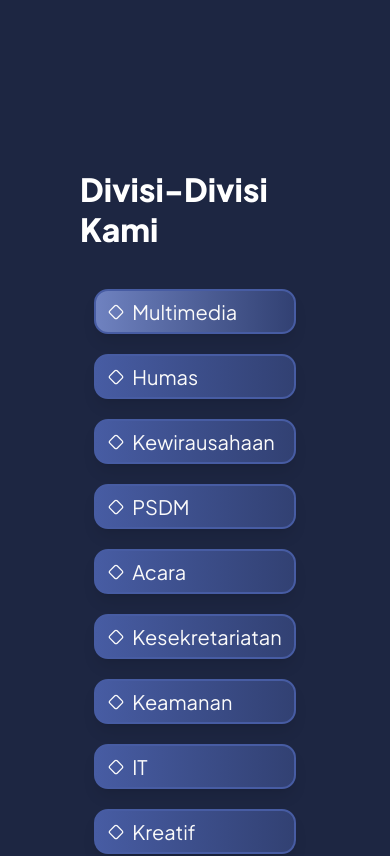
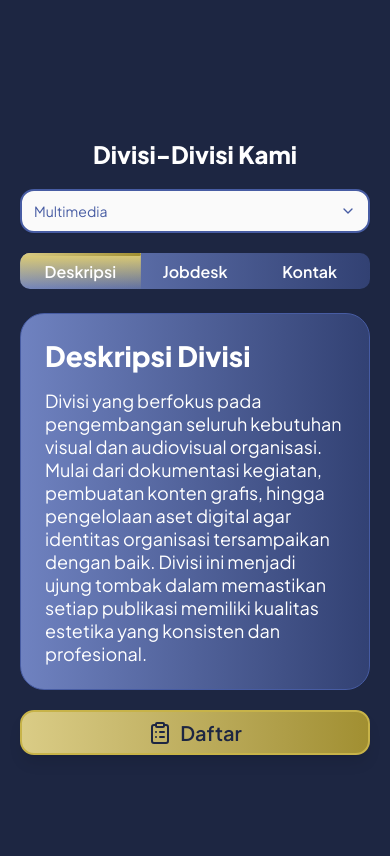
Before and after one commit to Badan-Eksekutif-Mahasiswa/fe-sistem-perekrutan-terbuka-2025, a Next.js app: page /event/1 in a window 390 px wide. Shown: the part 1440-2296 px from the top of the page. Built offline with nearby package versions, Linux system fonts and the light colour scheme.

Commit message:
feat:divisi section

```diff
--- a/src/modules/EventModule/sections/Divisi.tsx
+++ b/src/modules/EventModule/sections/Divisi.tsx
@@ -4,20 +4,31 @@ import { Button } from "@/components/ui/button";
 import { divisiData } from "../const";
 import type { DivisiDataType } from "../type";
 import { DiamondIcon, ClipboardListIcon } from "lucide-react";
-
 import { Card, CardContent } from "@/components/ui/card";
 import Image from "next/image";
+
+import {
+  Select,
+  SelectContent,
+  SelectGroup,
+  SelectItem,
+  SelectLabel,
+  SelectTrigger,
+  SelectValue,
+} from "@/components/ui/select";
+import { Tabs, TabsContent, TabsList, TabsTrigger } from "@/components/ui/tabs";
 
 const Divisi = () => {
   const [indexDivisi, setIndexDivisi] = useState(0);
   const divisiDipilih = divisiData[indexDivisi];
 
   return (
-    <main className="min-h-screen flex px-20 py-10 gap-10 flex-col items-center">
-      <h1 className="text-h1 text-white">Divisi-Divisi Kami</h1>
-      <div className="flex flex-row gap-6">
+    <main className="min-h-screen flex px-5 py-2.5 gap-5 md:px-20 md:py-10 md:gap-10 flex-col items-center">
+      <h1 className="text-h3 md:text-h1 text-white">Divisi-Divisi Kami</h1>
+      {/*  Details Divisi Desktop */}
+      <div className="flex max-md:hidden flex-col lg:flex-row gap-6">
         {/* List Divisi */}
-        <div className="flex w-fit flex-col gap-5 ">
+        <div className="flex w-fit max-lg:hidden flex-col  justify-center gap-5 ">
           {divisiData.map((item: DivisiDataType, i) => (
             <Button
               key={i}
@@ -32,13 +43,37 @@ const Divisi = () => {
           ))}
         </div>
 
-        {/* Details Divisi Desktop */}
-        <div className="flex gap-5 max-md:hidden flex-col">
-          <div className="flex flex-row gap-5">
+        <div className="lg:hidden">
+          <Select>
+            <SelectTrigger className="w-full">
+              <SelectValue
+                placeholder="Multimedia"
+                defaultValue={"multimedia"}
+              />
+            </SelectTrigger>
+            <SelectContent>
+              <SelectGroup>
+                {divisiData.map((item: DivisiDataType, i) => (
+                  <SelectItem
+                    onClick={() => setIndexDivisi(i)}
+                    key={i}
+                    value={item.nama.toLowerCase()}
+                  >
+                    {item.nama}
+                  </SelectItem>
+                ))}
+              </SelectGroup>
+            </SelectContent>
+          </Select>
+        </div>
+
+        {/* Divisi Content */}
+        <div className="flex gap-5 flex-col">
+          <div className="flex flex-col lg:flex-row gap-5">
             <div className="flex gap-5 flex-col w-fit">
               <Card className="text-center w-fit rounded-3xl z-20 justify-center flex flex-col">
                 <CardContent className="gap-2 px-3 py-3">
-                  <div className="w-72 h-72 relative rounded-lg overflow-hidden">
+                  <div className="max-lg:w-[72vw] w-72 h-72 relative rounded-lg overflow-hidden">
                     <Image
                       src={"/placeholder-1.webp"}
                       alt="Gambar PIC"
@@ -50,7 +85,7 @@ const Divisi = () => {
                     PIC & VPIC <br /> {divisiDipilih.nama}
                   </h3>
                   <p className="text-p3">
-                    {divisiDipilih.bphName[0]} & Kak {divisiDipilih.bphName[1]}
+                    {divisiDipilih.bphName[0]}, {divisiDipilih.bphName[1]}
                   </p>
                 </CardContent>
               </Card>
@@ -68,11 +103,11 @@ const Divisi = () => {
             <div className="flex flex-col h-full w-full justify-start text-white gap-5 ">
               <div className="bg-gradient-card border-1 rounded-3xl flex-1 border-primary-300 p-6 gap-4 flex flex-col ">
                 <h2 className="text-h2">Deskripsi Divisi</h2>
-                <p className="text-p3 mb">{divisiDipilih.desc}</p>
+                <p className="text-p3 ">{divisiDipilih.desc}</p>
               </div>
               <div className="bg-gradient-card border-1 rounded-3xl flex-1 border-primary-300 p-6 gap-4 flex flex-col ">
                 <h2 className="text-h2">Jobdesk</h2>
-                <p className="text-p3 mb">{divisiDipilih.jobdesc}</p>
+                <p className="text-p3 ">{divisiDipilih.jobdesc}</p>
               </div>
             </div>
           </div>
@@ -84,8 +119,86 @@ const Divisi = () => {
             <p className="text-m2">Daftar</p>
           </Button>
         </div>
+      </div>
 
-        {/* Details Divisi Mobile */}
+      {/* Details Divisi Mobile */}
+      <div className="md:hidden flex flex-col items-center gap-5 w-full">
+        <Select>
+          <SelectTrigger className="w-full">
+            <SelectValue placeholder="Multimedia" defaultValue={"multimedia"} />
+          </SelectTrigger>
+          <SelectContent>
+            <SelectGroup>
+              {divisiData.map((item: DivisiDataType, i) => (
+                <SelectItem
+                  onClick={() => setIndexDivisi(i)}
+                  key={i}
+                  value={item.nama.toLowerCase()}
+                >
+                  {item.nama}
+                </SelectItem>
+              ))}
+            </SelectGroup>
+          </SelectContent>
+        </Select>
+        <Tabs defaultValue="deskripsi" className="w-full flex items-center">
+          <TabsList className="w-full max-w-md">
+            <TabsTrigger value="deskripsi">Deskripsi</TabsTrigger>
+            <TabsTrigger value="jobdesk">Jobdesk</TabsTrigger>
+            <TabsTrigger value="kontak">Kontak</TabsTrigger>
+          </TabsList>
+          <TabsContent value="deskripsi" className="mt-4 text-white">
+            <div className="bg-gradient-card border-1 rounded-3xl flex-1 border-primary-300 p-6 gap-4 flex flex-col ">
+              <h2 className="text-h2">Deskripsi Divisi</h2>
+              <p className="text-p3 ">{divisiDipilih.desc}</p>
+            </div>
+          </TabsContent>
+          <TabsContent value="jobdesk" className="mt-4 text-white ">
+            <div className="bg-gradient-card border-1 rounded-3xl flex-1 border-primary-300 p-6 gap-4 flex flex-col ">
+              <h2 className="text-h2">Jobdesk</h2>
+              <p className="text-p3 ">{divisiDipilih.jobdesc}</p>
+            </div>
+          </TabsContent>
+          <TabsContent value="kontak" className="mt-4 text-white">
+            <div className="flex gap-5 flex-col w-full items-center">
+              <Card className="text-center w-full rounded-3xl z-20 justify-center items-center flex flex-col">
+                <CardContent className="gap-2 px-3 py-3">
+                  <div className="w-64 h-42 relative rounded-lg overflow-hidden">
+                    <Image
+                      src={"/placeholder-1.webp"}
+                      alt="Gambar PIC"
+                      layout="fill"
+                      className="object-cover"
+                    />
+                  </div>
+                  <h3 className="text-h3 ">
+                    PIC & VPIC <br /> {divisiDipilih.nama}
+                  </h3>
+                  <p className="text-p3">
+                    {divisiDipilih.bphName[0]} & Kak {divisiDipilih.bphName[1]}
+                  </p>
+                </CardContent>
+              </Card>
+              <div className="flex w-full flex-row gap-3 justify-between">
+                <Button variant={"stroke"} className="flex-1">
+                  <DiamondIcon className="size-6" />{" "}
+                  <p className="text-m2">PIC</p>
+                </Button>
+                <Button variant={"stroke"} className="flex-1">
+                  <DiamondIcon className="size-6" />{" "}
+                  <p className="text-m2">VPIC</p>
+                </Button>
+              </div>
+            </div>
+          </TabsContent>
+        </Tabs>
+        <Button
+          variant={"secondary"}
+          className="text-primary-500 items-center w-full text-center"
+        >
+          <ClipboardListIcon className="size-6" />
+          <p className="text-m2">Daftar</p>
+        </Button>
       </div>
     </main>
   );
```
